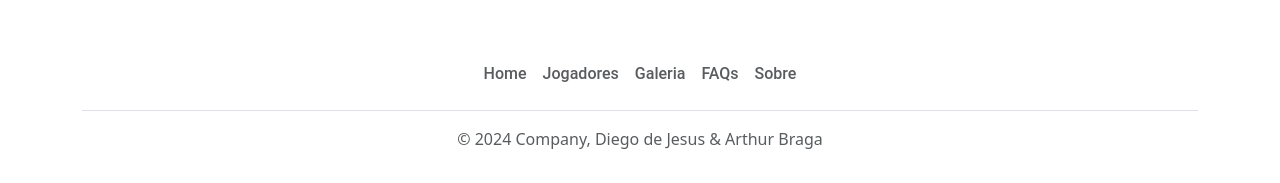
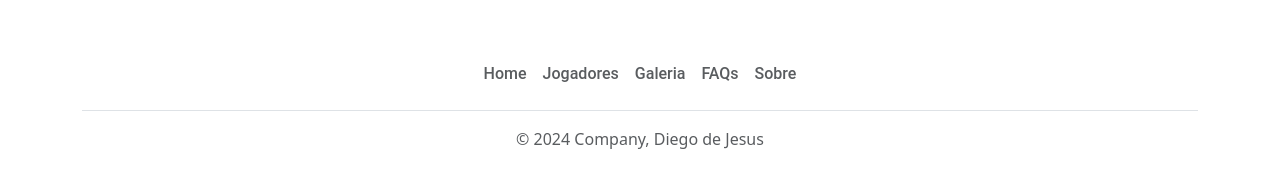
Before and after one commit to DiegoDeJesuss/ProjetoFutebol, a plain HTML site: page index.html in a window 1280 px wide. Shown: the part 2241-2424 px from the top of the page. Drawn offline with nearby package versions, Linux system fonts and the light colour scheme.

Commit message:
Update index.html

```diff
--- a/index.html
+++ b/index.html
@@ -149,7 +149,7 @@
                   <li class="nav-item"><a href="#" class="nav-link px-2 text-body-secondary">FAQs</a></li>
                   <li class="nav-item"><a href="./index.html#sobre" class="nav-link px-2 text-body-secondary">Sobre</a></li>
                 </ul>
-                <p class="text-center text-body-secondary">&copy; 2024 Company, Diego de Jesus & Arthur Braga</p>
+                <p class="text-center text-body-secondary">&copy; 2024 Company, Diego de Jesus</p>
               </footer>
             </div>
           </footer>
```
